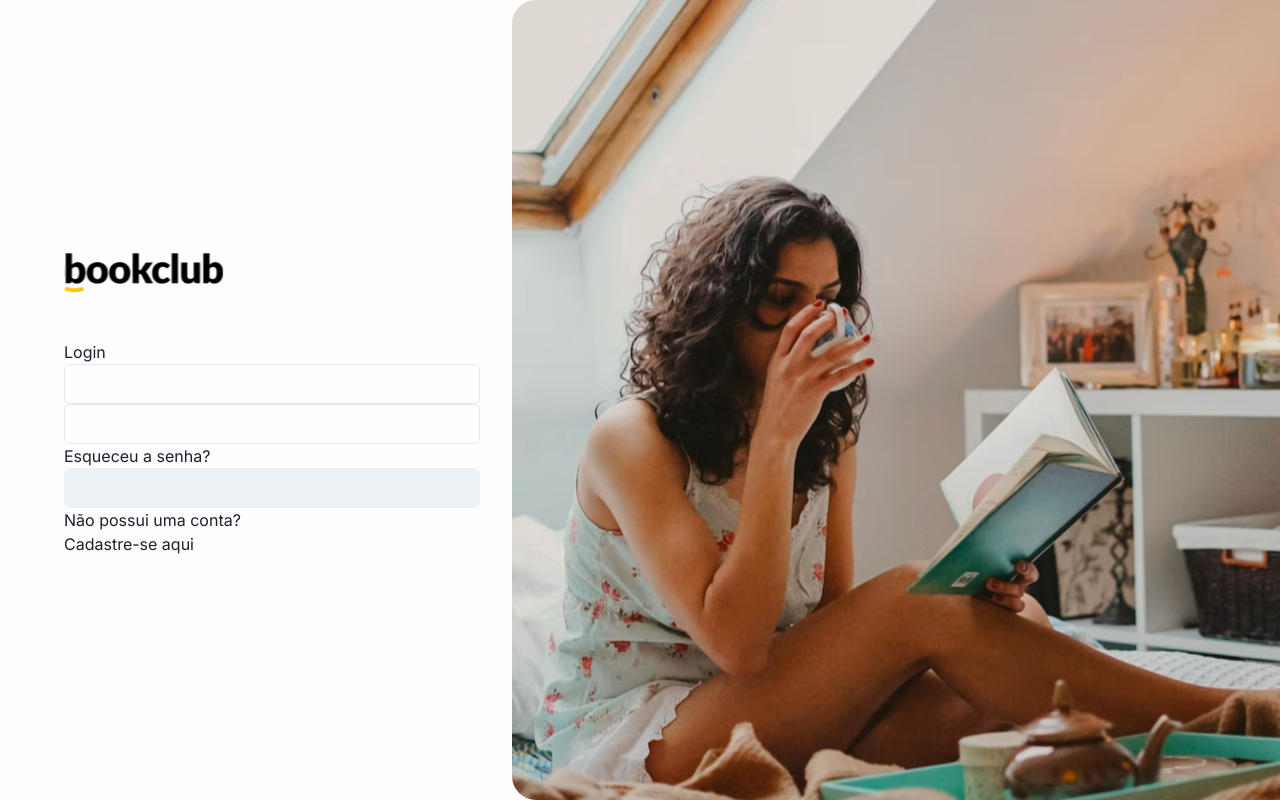
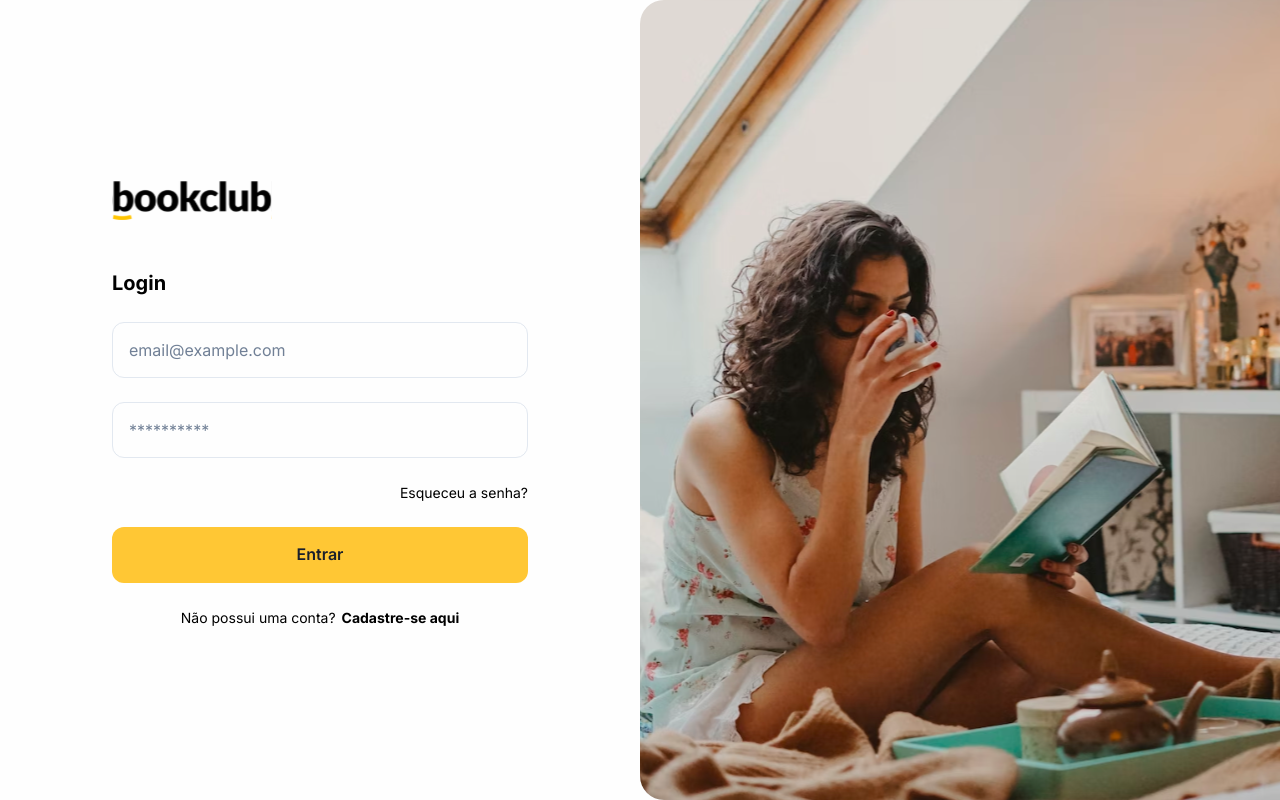
Before and after one commit to MikaelSouz/bookclub-web, a React (Create React App) app: page / in a window 1280 px wide. Built offline with nearby package versions, Linux system fonts and the light colour scheme.

Commit message:
feat: finish login screen

```diff
--- /dev/null
+++ b/src/components/atoms/Link.js
@@ -0,0 +1,9 @@
+import { Link as ChakraLink } from '@chakra-ui/react'
+
+export const Link = ({ children, ...props }) => {
+  return (
+    <ChakraLink fontSize="14px" color="brand.black" {...props}>
+      {children}
+    </ChakraLink>
+  )
+}
--- /dev/null
+++ b/src/components/atoms/Text.js
@@ -0,0 +1,22 @@
+import { Text as ChakraText } from '@chakra-ui/react'
+
+export const Text = ({ children, ...props }) => {
+  return (
+    <ChakraText fontSize="14px" {...props}>
+      {children}
+    </ChakraText>
+  )
+}
+
+Text.title = ({ children, ...props }) => {
+  return (
+    <ChakraText
+      fontSize="20px"
+      fontWeight="bold"
+      color="brand.black"
+      {...props}
+    >
+      {children}
+    </ChakraText>
+  )
+}
--- /dev/null
+++ b/src/components/atoms/index.js
@@ -0,0 +1,2 @@
+export * from './Text'
+export * from './Link'
--- /dev/null
+++ b/src/components/index.js
@@ -0,0 +1,2 @@
+export * from './atoms'
+export * from './molecules'
--- /dev/null
+++ b/src/components/molecules/Button.js
@@ -0,0 +1,16 @@
+import { Button as ChakraButton } from '@chakra-ui/react'
+
+export const Button = ({ children, ...props }) => {
+  return (
+    <ChakraButton
+      w="100%"
+      h="56px"
+      bgColor="brand.primary"
+      borderRadius="12px"
+      _hover={{ bgColor: 'none' }}
+      {...props}
+    >
+      {children}
+    </ChakraButton>
+  )
+}
--- /dev/null
+++ b/src/components/molecules/Input.js
@@ -0,0 +1,14 @@
+import { Input as ChakraInput } from '@chakra-ui/react'
+
+export const Input = (props) => {
+  return (
+    <ChakraInput
+      w="100%"
+      h="56px"
+      borderRadius="12px"
+      focusBorderColor="brand.primary"
+      fontSize="16px"
+      {...props}
+    ></ChakraInput>
+  )
+}
--- /dev/null
+++ b/src/components/molecules/index.js
@@ -0,0 +1,2 @@
+export * from './Input'
+export * from './Button'
--- a/src/modules/unauthenticated/screens/Login/index.js
+++ b/src/modules/unauthenticated/screens/Login/index.js
@@ -1,15 +1,18 @@
-import { Flex, Image, Text, Input, Button, Link } from '@chakra-ui/react'
+import { Flex, Image } from '@chakra-ui/react'
+import { Text, Link, Input, Button } from 'components'
 
 export const LoginScreen = () => {
   return (
-    <Flex w="100vw" h="100vh" flexDir="row">
+    <Flex w="100vw" h="100vh" flexDir="row" justifyContent="center">
       <Flex
-        w="40%"
+        w={['95%', '95%', '60%', '50%']}
         h="100%"
         flexDir="column"
-        padding="0 64px"
+        padding={['0', '0', '0 24px', '0 64px']}
         justifyContent="center"
+        alignItems="center"
       >
+        <Flex w={['100%', '416px']}>
           <Image
             src="img/logo.svg"
             alt="bookclub logo"
@@ -17,19 +20,23 @@ export const LoginScreen = () => {
             h="48px"
             mb="48px"
           />
-
-        <Flex w="416px" flexDir="column">
-          <Text>Login</Text>
-          <Input></Input>
-          <Input></Input>
-          <Link>Esqueceu a senha?</Link>
-          <Button></Button>
-          <Text>Não possui uma conta?</Text>
-          <Link>Cadastre-se aqui</Link>
+        </Flex>
+        <Flex w={['100%', '416px']} flexDir="column">
+          <Text.title mb="24px">Login</Text.title>
+          <Input type="email" placeholder="email@example.com" mb="24px"></Input>
+          <Input type="password" placeholder="**********" mb="24px"></Input>
+          <Link mb="24px" textAlign="end">
+            Esqueceu a senha?
+          </Link>
+          <Button mb="24px">Entrar</Button>
+          <Flex justifyContent="center">
+            <Link mr="6px">Não possui uma conta?</Link>
+            <Link fontWeight="bold">Cadastre-se aqui</Link>
+          </Flex>
         </Flex>
       </Flex>
       <Flex
-        w="60%"
+        w={['0', '0', '40%', '50%']}
         h="100%"
         bgImage="url('/img/bgAuth.svg')"
         bgSize="cover"
```
Lines whose indentation alone changed are shown as unchanged.
